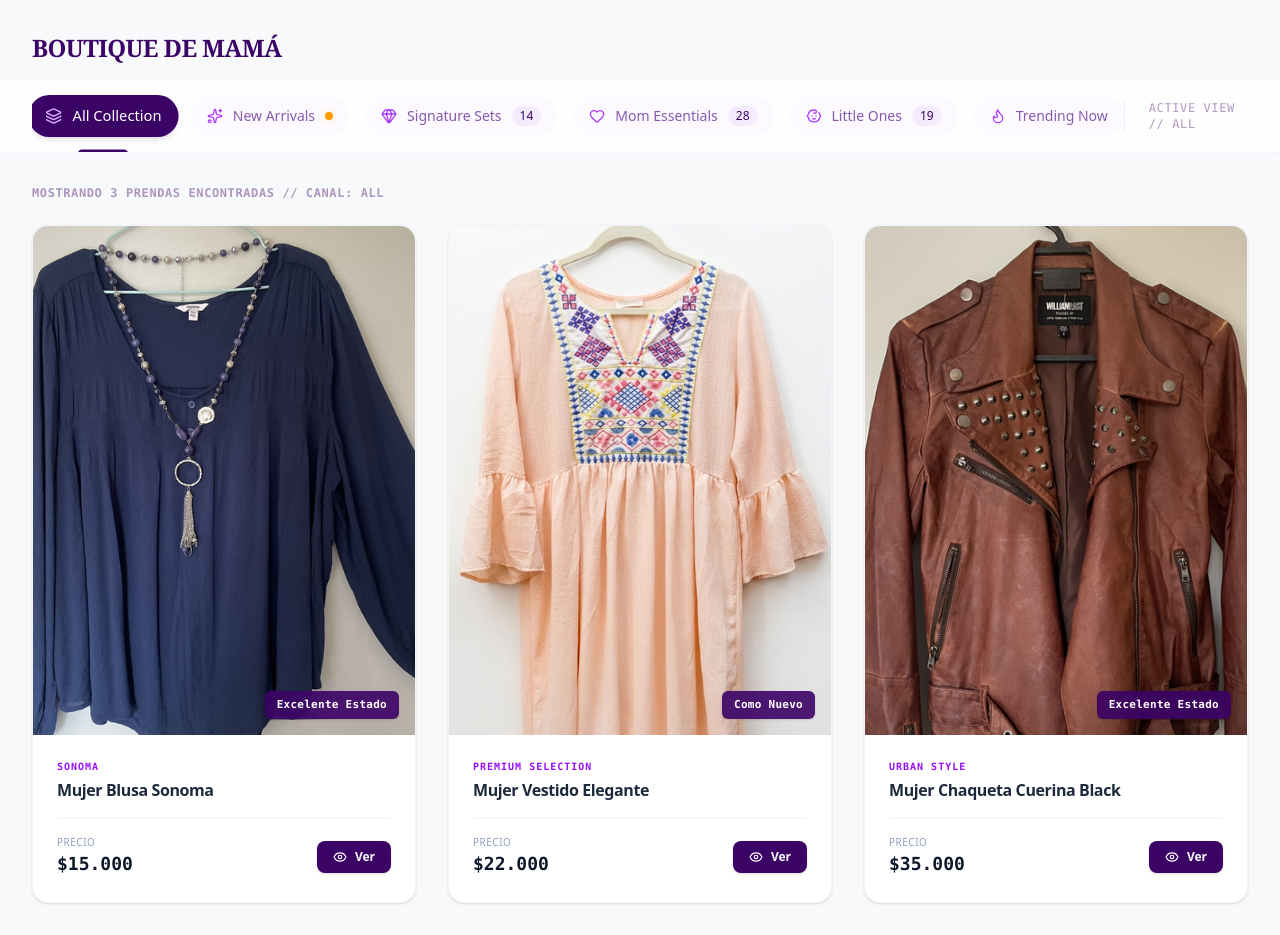
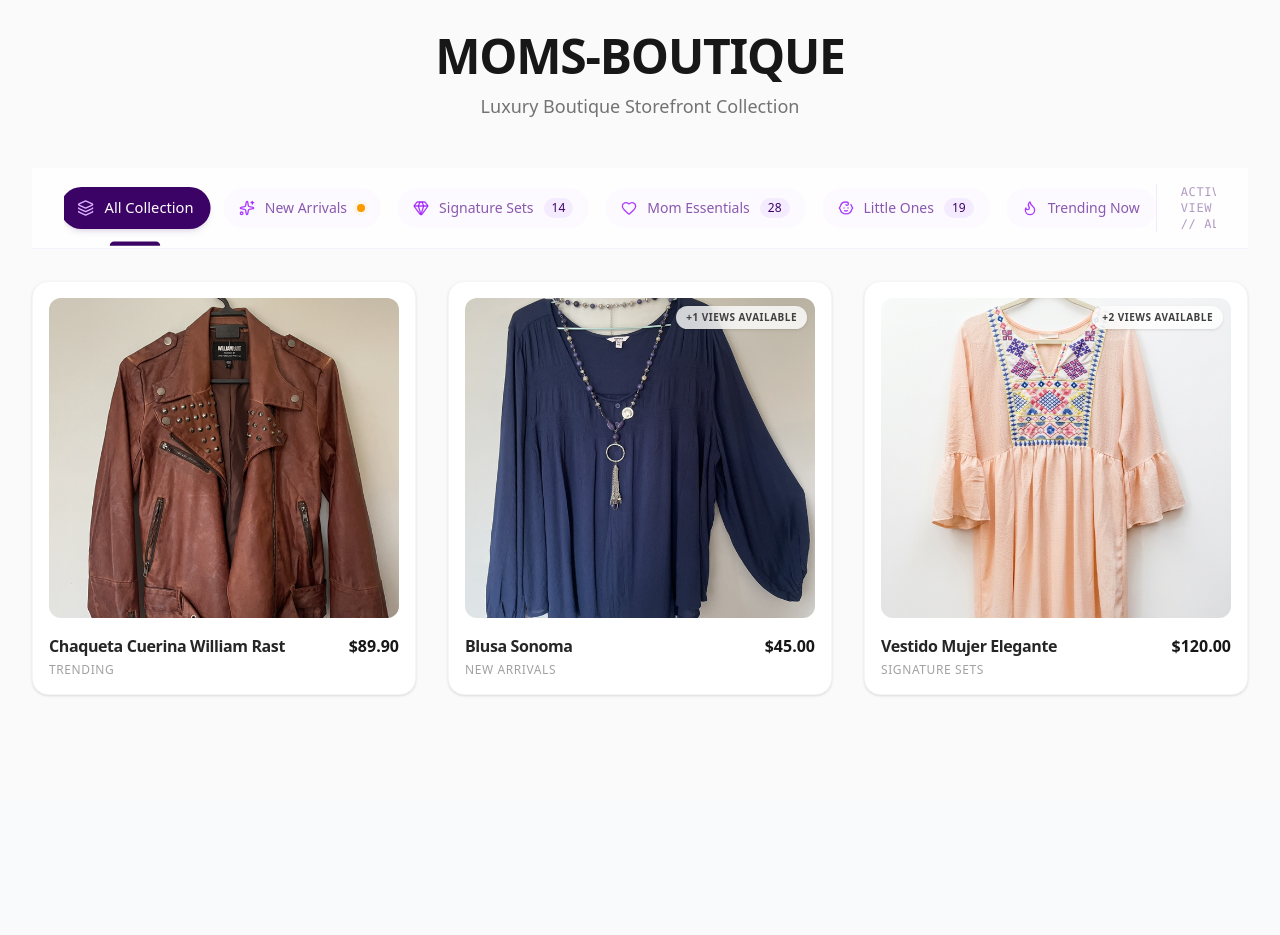
Before and after one commit to jpvaldi/moms-boutique, a Next.js app: page / in a window 1280 px wide. After the commit the page ends 800 px from the top, so only its background shows below. Built offline with nearby package versions, Linux system fonts and the light colour scheme.

Commit message:
feat: complete interactive product layout mapping engine with safe index array support

```diff
--- a/src/app/page.js
+++ b/src/app/page.js
@@ -2,140 +2,121 @@
 
 import React, { useState } from "react";
 import CategoryNav from "@/components/storefront/CategoryNav";
-import { Eye } from "lucide-react";
 
-// ==========================================
-// UX CORE: LOCAL SANDBOX CATALOG ARRAY
-// ==========================================
+// 1. DATA MODEL: Synchronized with CategoryNav slugs
 const INITIAL_INVENTORY = [
+  // This item is placed at Index 0. It will ALWAYS show up first on home load!
   {
-    id: "prod-001",
-    brand: "SONOMA",
-    title: "Mujer Blusa Sonoma",
-    price: 15000,
-    // Maps exactly to the 'all' or 'new' category buttons
-    category: "new-arrivals",
-    statusBadge: "Excelente Estado",
-    imageFileName: "blusa-sonoma-01.png"
+    id: "product-chaqueta",
+    title: "Chaqueta Cuerina William Rast",
+    category: "trending", // Fills the 'Trending Now' button
+    price: 89.90,
+    images: [
+      "/images/mujer-chaqueta-cuerina-williamrast.png" // Primary Cover Image
+    ]
   },
   {
-    id: "prod-002",
-    brand: "PREMIUM SELECTION",
-    title: "Mujer Vestido Elegante",
-    price: 22000,
-    // Maps exactly to the 'signature-sets' navigation slug
-    category: "signature-sets",
-    statusBadge: "Como Nuevo",
-    imageFileName: "mujer-vestido-01.png"
+    id: "product-blusa",
+    title: "Blusa Sonoma",
+    category: "new-arrivals", // Fills the 'New Arrivals' button
+    price: 45.00,
+    images: [
+      "/images/blusa-sonoma-01.png", // Primary Cover Image
+      "/images/blusa-sonoma-02.png"  // Multi-angle secondary asset
+    ]
   },
   {
-    id: "prod-003",
-    brand: "URBAN STYLE",
-    title: "Mujer Chaqueta Cuerina Black",
-    price: 35000,
-    // Maps exactly to the 'trending' navigation slug
-    category: "trending",
-    statusBadge: "Excelente Estado",
-    imageFileName: "mujer-chaqueta-cuerina-williamrast.png"
+    id: "product-vestido",
+    title: "Vestido Mujer Elegante",
+    category: "signature-sets", // Fills the 'Signature Sets' button
+    price: 120.00,
+    images: [
+      "/images/mujer-vestido-01.png", // Primary Cover Image
+      "/images/mujer-vestido-02.png", // Multi-angle secondary asset
+      "/images/mujer-vestido-03.png"  // Multi-angle tertiary asset
+    ]
   }
 ];
 
-export default function StorefrontPage() {
-  // State tracking which navigation slug is actively clicked by the buyer
+export default function Home() {
+  // Track active collection navigation state
   const [activeCategory, setActiveCategory] = useState("all");
 
-  // ==========================================
-  // REAL-TIME MEMORY FILTER COMPUTATION LAYER
-  // ==========================================
-  const filteredItems = activeCategory === "all"
-    ? INITIAL_INVENTORY
-    : INITIAL_INVENTORY.filter(item => item.category === activeCategory);
+  // Filtering Engine Mechanism
+  const filteredInventory = INITIAL_INVENTORY.filter((product) => {
+    if (activeCategory === "all") return true;
+    return product.category === activeCategory;
+  });
 
   return (
-    <div className="min-h-screen bg-slate-50/50 text-slate-900 selection:bg-purple-200">
-
-      {/* LUXURIOUS BRANDING HEADER PLATFORM */}
-      <header className="max-w-7xl mx-auto px-4 sm:px-6 lg:px-8 pt-8 pb-4">
-        <h1 className="text-2xl font-black tracking-tight text-purple-950 font-serif uppercase">
-          BOUTIQUE DE MAMÁ
+    <main className="min-h-screen bg-neutral-50 px-4 py-8 md:px-8 max-w-7xl mx-auto">
+      {/* MOMS-BOUTIQUE Branding Header */}
+      <header className="mb-12 text-center">
+        <h1 className="text-4xl font-extrabold tracking-tight text-neutral-900 md:text-5xl">
+          MOMS-BOUTIQUE
         </h1>
+        <p className="mt-3 text-lg text-neutral-500">
+          Luxury Boutique Storefront Collection
+        </p>
       </header>
 
-      {/* MOUNTING THE DYNAMIC CATEGORY SLIDER COMPONENT */}
-      <CategoryNav
-        initialActiveSlug="all"
-        onCategoryChange={(slug) => setActiveCategory(slug)}
-      />
+      {/* Category Navigation Leaf Node Mount */}
+      <div className="mb-8">
+        <CategoryNav
+          onCategoryChange={(slug) => setActiveCategory(slug)}
+          initialActiveSlug="all"
+        />
+      </div>
 
-      {/* CORE PRODUCT RENDERING ENGINE */}
-      <main className="max-w-7xl mx-auto px-4 sm:px-6 lg:px-8 py-8">
-
-        {/* Real-Time UX Meta Metadata Indicator */}
-        <div className="mb-6 flex items-center justify-between">
-          <p className="text-xs font-mono font-bold tracking-wider text-purple-950/40 uppercase">
-            Mostrando {filteredItems.length} prendas encontradas // Canal: {activeCategory}
+      {/* Dynamic Storefront Interactive Product Grid */}
+      {filteredInventory.length === 0 ? (
+        <div className="text-center py-24 bg-white rounded-2xl shadow-sm border border-neutral-100">
+          <p className="text-neutral-400 font-medium text-lg">
+            No products found in this category yet.
+          </p>
+          <p className="text-sm text-neutral-400 mt-1">
+            Stay tuned! More luxury arrivals are uploading soon.
           </p>
         </div>
+      ) : (
+        <div className="grid grid-cols-1 gap-y-10 gap-x-6 sm:grid-cols-2 lg:grid-cols-3 xl:gap-x-8">
+          {filteredInventory.map((product) => (
+            <div key={product.id} className="group relative bg-white border border-neutral-100 rounded-2xl p-4 shadow-sm hover:shadow-md transition-all duration-300">
 
-        {/* LUXURIOUS ITEM GRID LAYOUT */}
-        <div className="grid grid-cols-1 sm:grid-cols-2 lg:grid-cols-3 gap-8">
-          {filteredItems.map((item) => (
-            <div
-              key={item.id}
-              className="group relative flex flex-col bg-white rounded-2xl overflow-hidden shadow-sm hover:shadow-xl hover:shadow-purple-950/5 border border-slate-100 transition-all duration-500 ease-out"
-            >
-
-              {/* IMAGE HOLDER WRAPPER WITH BOUNDARY HOVER CLIPPING */}
-              <div className="relative aspect-[3/4] w-full bg-slate-100 overflow-hidden">
+              {/* Image Container with Array-Safe Index Filtering */}
+              <div className="w-full h-80 bg-neutral-200 rounded-xl overflow-hidden aspect-w-1 aspect-h-1 group-hover:opacity-90 transition-opacity">
                 <img
-                  src={`/images/${item.imageFileName}`}
-                  alt={item.title}
-                  // Isolation micro-hover animation scaling engine
-                  className="w-full h-full object-cover object-center transform transition-transform duration-700 ease-out group-hover:scale-108"
+                  src={product.images[0]} // Always displays the primary array item cover first
+                  alt={product.title}
+                  className="w-full h-full object-cover object-center"
                 />
-
-                {/* Micro-Animation Translucent Overlay */}
-                <div className="absolute inset-0 bg-purple-950/0 group-hover:bg-purple-950/20 transition-colors duration-500" />
-
-                {/* PREMIUM STATUS BADGE */}
-                <span className="absolute bottom-4 right-4 z-10 px-3 py-1.5 text-[11px] font-semibold font-mono tracking-wide text-white bg-purple-950/90 backdrop-blur-md rounded-md shadow-sm">
-                  {item.statusBadge}
-                </span>
               </div>
 
-              {/* CARD METRICS & METADATA FEED */}
-              <div className="flex flex-col flex-1 p-6 bg-white">
-                <div className="flex-1">
-                  <span className="text-[10px] font-bold font-mono tracking-widest text-purple-600 uppercase block mb-1">
-                    {item.brand}
-                  </span>
-                  <h3 className="text-base font-semibold text-slate-800 tracking-tight group-hover:text-purple-950 transition-colors duration-300">
-                    {item.title}
+              {/* Product Information Cards */}
+              <div className="mt-4 flex justify-between items-start">
+                <div>
+                  <h3 className="text-base font-semibold text-neutral-800 tracking-tight">
+                    {product.title}
                   </h3>
+                  <p className="mt-1 text-xs font-medium text-neutral-400 tracking-wider uppercase">
+                    {product.category.replace("-", " ")}
+                  </p>
                 </div>
-
-                {/* METRIC PRICE & CALL-TO-ACTION ALIGNMENT */}
-                <div className="mt-4 pt-4 border-t border-slate-100 flex items-center justify-between">
-                  <div className="flex flex-col">
-                    <span className="text-[10px] text-slate-400 font-medium uppercase tracking-wider">Precio</span>
-                    <span className="text-lg font-bold text-slate-900 font-mono">
-                      ${item.price.toLocaleString("es-CL")}
-                    </span>
-                  </div>
-
-                  <button className="flex items-center gap-2 px-4 py-2 bg-purple-950 text-white text-xs font-semibold rounded-lg hover:bg-purple-900 active:scale-95 transition-all duration-200 shadow-sm">
-                    <Eye className="w-3.5 h-3.5" />
-                    <span>Ver</span>
-                  </button>
-                </div>
-
+                <p className="text-base font-bold text-neutral-900">
+                  ${product.price.toFixed(2)}
+                </p>
               </div>
 
+              {/* Secondary View Badge Trigger indicator */}
+              {product.images.length > 1 && (
+                <div className="absolute top-6 right-6 bg-white/80 backdrop-blur-md px-2.5 py-1 rounded-full text-[10px] font-bold text-neutral-700 tracking-wider shadow-sm uppercase">
+                  +{product.images.length - 1} Views Available
+                </div>
+              )}
             </div>
           ))}
         </div>
-
-      </main>
-    </div>
+      )}
+    </main>
   );
 }
```
